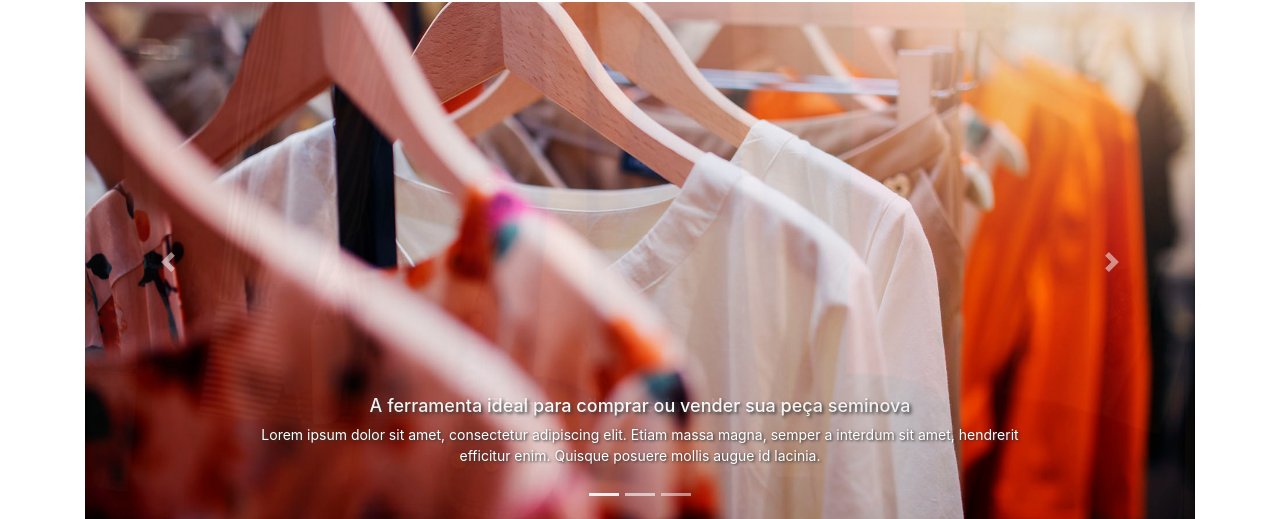
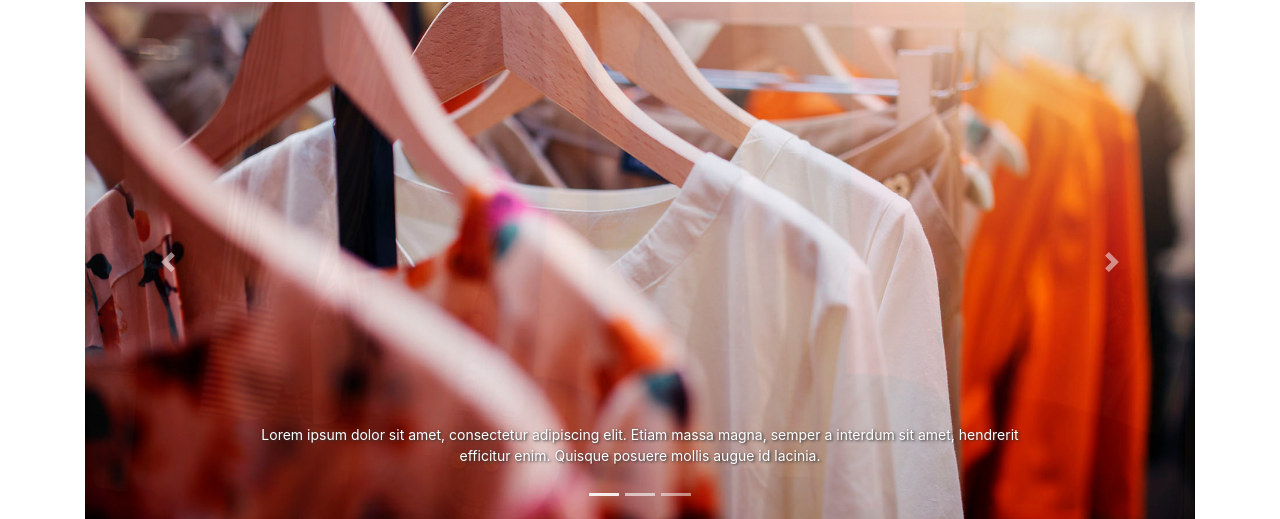
Before and after one commit to guoliv3ira/Brech-do-Gus, a plain HTML site: page index.html in a window 1280 px wide. Shown: the part 140-659 px from the top of the page. Drawn offline with Linux system fonts and the light colour scheme.

Commit message:
Update index.html

```diff
--- a/index.html
+++ b/index.html
@@ -63,21 +63,20 @@
     <div class="carousel-item active" >
       <img class="d-block w-100 imgCar" src="assets/img/ban1.jpg"  alt="Primeiro Slide">
       <div class="carousel-caption">
-        <h4 class="tituloCar">A ferramenta ideal para comprar ou vender sua peça seminova</h4>
-        <p class="parCar">Lorem ipsum dolor sit amet, consectetur adipiscing elit. Etiam massa magna, semper a interdum sit amet, hendrerit efficitur enim. Quisque posuere mollis augue id lacinia.</p>
+            <p class="parCar">Lorem ipsum dolor sit amet, consectetur adipiscing elit. Etiam massa magna, semper a interdum sit amet, hendrerit efficitur enim. Quisque posuere mollis augue id lacinia.</p>
       </div>
     </div>
     <div class="carousel-item">
       <img class="d-block w-100" src="assets/img/ban2.jpg" alt="Segundo Slide">
       <div class="carousel-caption">
-        <h4 class="tituloCar">Etiam non nibh a est interdum porta</h4>
+
         <p class="parCar">Lorem ipsum dolor sit amet, consectetur adipiscing elit. Etiam massa magna, semper a interdum sit amet, hendrerit efficitur enim. Quisque posuere mollis augue id lacinia.</p>
       </div>
     </div>
     <div class="carousel-item">
       <img class="d-block w-100" src="assets/img/ban3.jpg" alt="Terceiro Slide">
       <div class="carousel-caption">
-        <h4 class="tituloCar">Etiam non nibh a est interdum porta</h4>
+
         <p class="parCar">Lorem ipsum dolor sit amet, consectetur adipiscing elit. Etiam massa magna, semper a interdum sit amet, hendrerit efficitur enim. Quisque posuere mollis augue id lacinia.</p>
       </div>
     </div>
```
